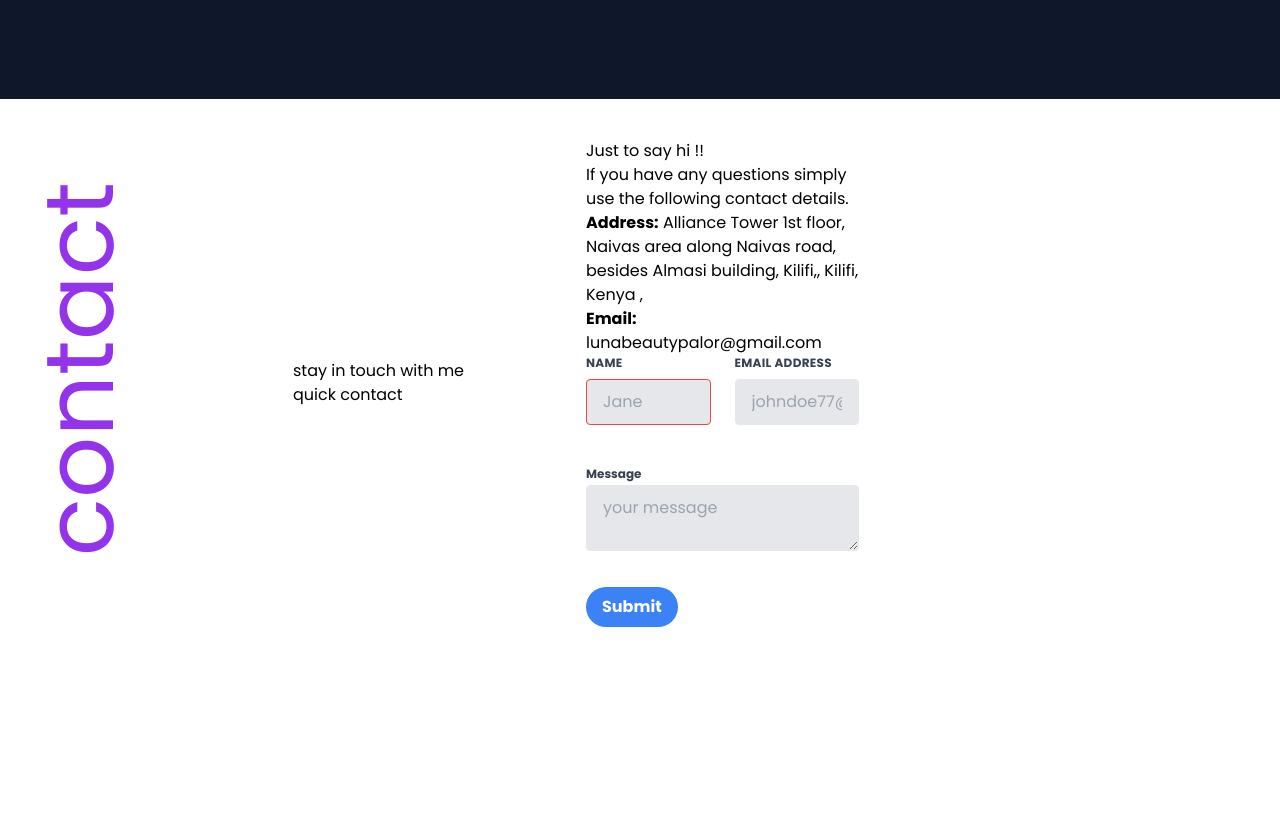
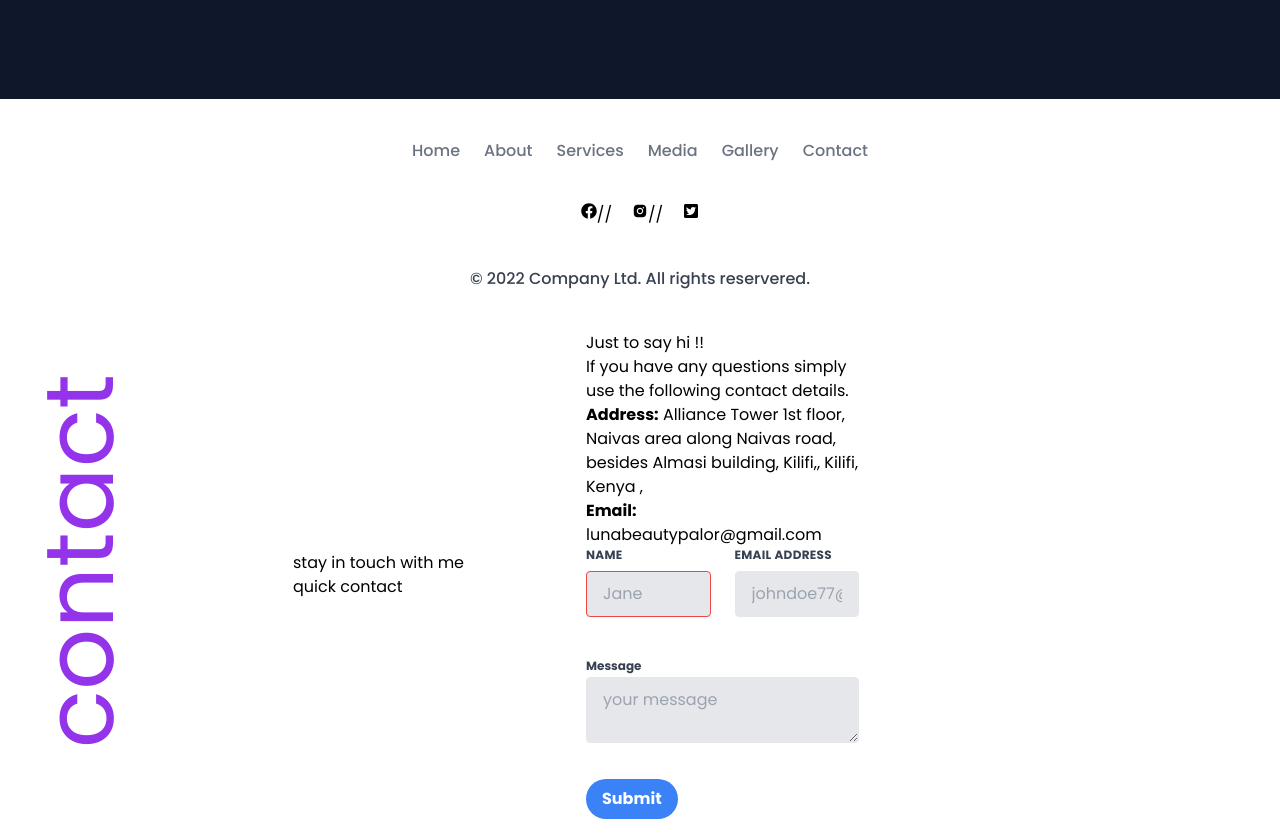
Before and after one commit to Calvin-Ngugi/beauty-parlor, a React (Vite) app: page / in a window 1280 px wide. Shown: the part 4560-5399 px from the top of the page. Before the commit the page ends 5207 px from the top, so only its background shows below. Built offline with nearby package versions, Linux system fonts and the light colour scheme.

Commit message:
footer udate

```diff
--- /dev/null
+++ b/src/components/Footer.tsx
@@ -0,0 +1,41 @@
+import {FaFacebook} from  "react-icons/fa"
+import {AiFillInstagram} from "react-icons/ai"
+import{FaTwitterSquare} from "react-icons/fa"
+
+
+function Footer() {
+  return (
+    <footer className="flex flex-col space-y-10 justify-center m-10">
+
+    <nav className="flex justify-center flex-wrap gap-6 text-gray-500 font-medium">
+        <a className="hover:text-gray-900" href="#">Home</a>
+        <a className="hover:text-gray-900" href="#">About</a>
+        <a className="hover:text-gray-900" href="#">Services</a>
+        <a className="hover:text-gray-900" href="#">Media</a>
+        <a className="hover:text-gray-900" href="#">Gallery</a>
+        <a className="hover:text-gray-900" href="#">Contact</a>
+    </nav>
+
+    <div className="flex justify-center space-x-5">
+                  <FaFacebook />
+    //           <AiFillInstagram />
+    //           <FaTwitterSquare  />
+    </div>
+    <p className="text-center text-gray-700 font-medium">&copy; 2022 Company Ltd. All rights reservered.</p>
+</footer>
+    // <div className='grid grid-cols-1 sm:grid-cols-2 lg:grid-cols-3 gap-10
+    // text-center pt-2 text-gray-400 text-sm pb-8'>
+    //     <span>
+    //         <FaRegCopyright />2023 Appy. All rights reserved.</span>
+    //     <span>Terms . Privacy Policy</span>
+    //           <FaFacebook  className =" text-[40px] text-black mt-10" />
+    //           <AiFillInstagram  className ="text-[40px] text-black mt-10" />
+    //           <FaTwitterSquare className ="text-[40px] text-black mt-10" />
+
+
+
+
+  )
+}
+
+export default Footer
--- a/src/components/MainContainer.tsx
+++ b/src/components/MainContainer.tsx
@@ -4,6 +4,7 @@ import Services from "./Services";
 import Grid from "./Grid";
 import Blog from "./Blog";
 import Testimonials from "./Testimonials";
+import Footer from "./Footer";
 
 const MainContainer = () => {
   return (
@@ -16,6 +17,7 @@ const MainContainer = () => {
       <Grid />
       <Blog />
       <Testimonials />
+      <Footer />
     </div>
   );
 };
```
